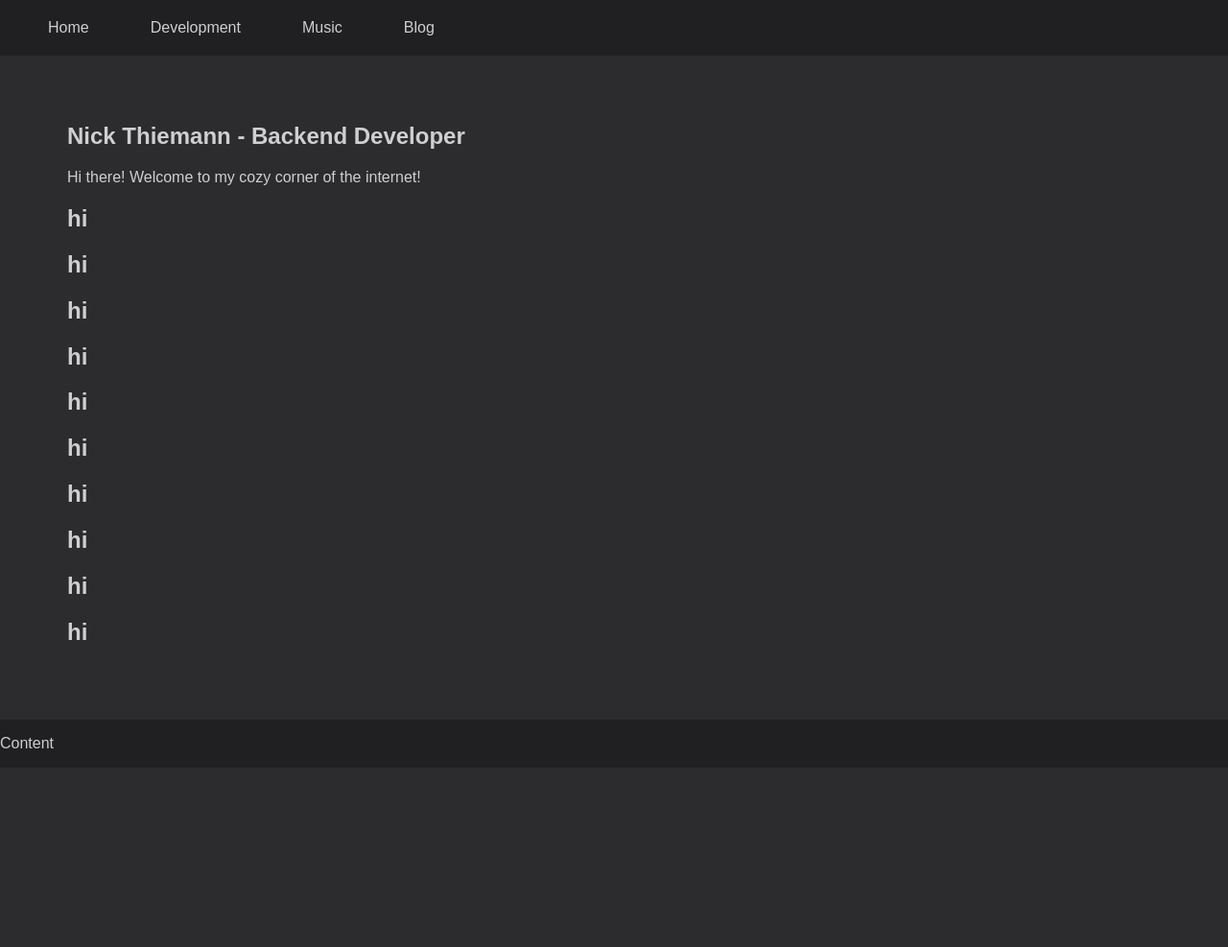
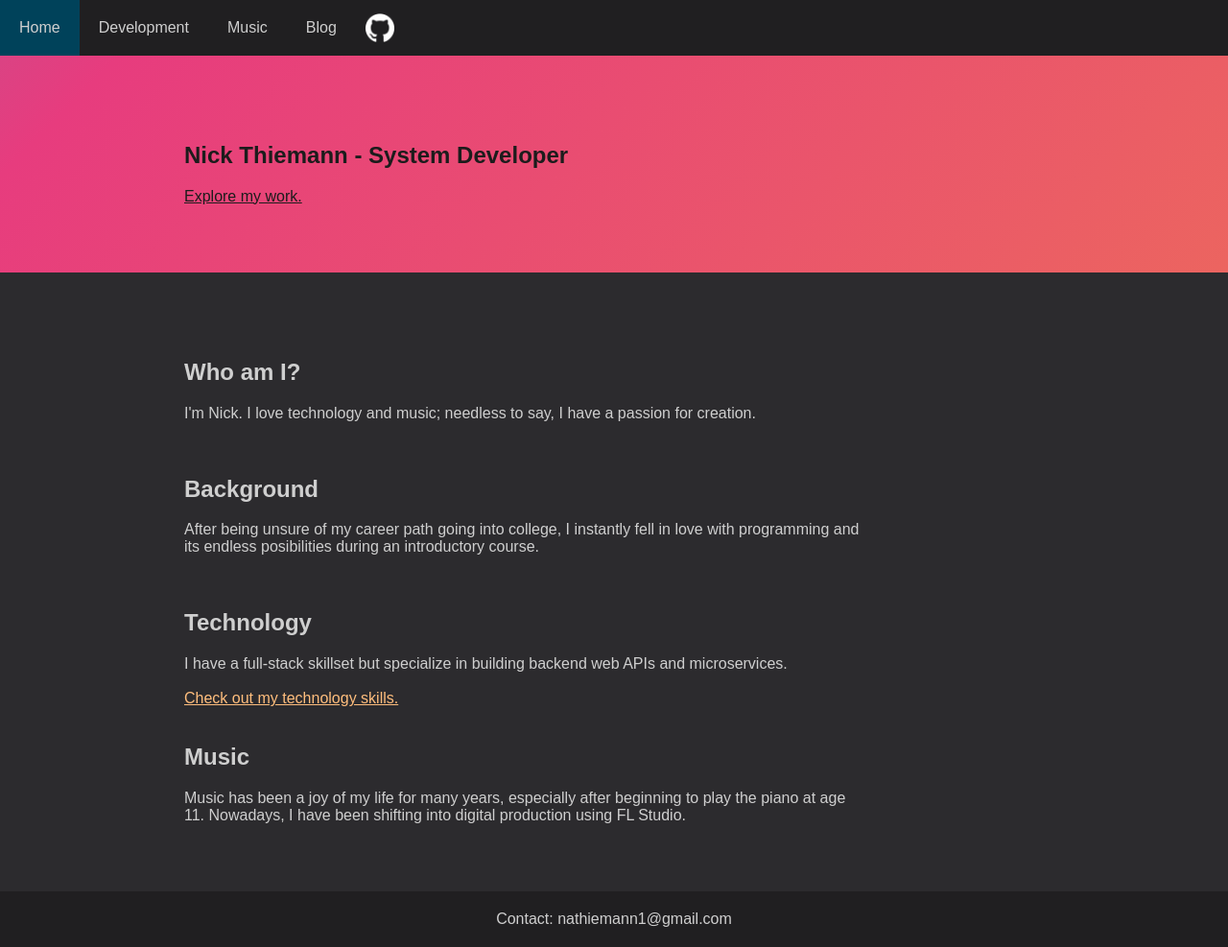
Before and after one commit to nthiemann/nthiemann.github.io, a plain HTML site: page index.html in a window 1280 px wide. Shown: the whole page at 96% size. Before the commit the page ends 800 px from the top, so only its background shows below. Drawn offline with Linux system fonts and the light colour scheme.

Commit message:
formatting fixed, github link, main section started. Other pages added.

```diff
--- a/index.html
+++ b/index.html
@@ -6,6 +6,8 @@
     <meta http-equiv="X-UA-Compatible" content="ie=edge">
     <title>NickTPortfolio</title>
     <link rel="stylesheet" href="style.css">
+	<script src="index.js" defer></script>
+
   </head>
 
   <body>
@@ -13,35 +15,62 @@
 			<nav>
 				<ul>
 					<li><a href="/home">Home</a></li>
-					<li><a href="/software">Development</a></li>
+					<li><a href="/dev">Development</a></li>
 					<li><a href="/music">Music</a></li>
 					<li><a href="/blog">Blog</a></li>
+					<li>
+						<a href = "https://github.com/nthiemann">
+							<img id="github-img" src="assets/github.png"></img>
+						</a>
+					</li>
 				</ul>
 			</nav>
 		</header>
 
+		<section class = "gradient">
+			<div class="intro-section">
+				<h1>Nick Thiemann - System Developer</h1>
+				<a href="/dev">Explore my work.</a>
+			</div>
+		</section>
+
 		<section>
-			<div class = "section-content">
-				<h1>Nick Thiemann - Backend Developer</h1>
-				<p>Hi there! Welcome to my cozy corner of the internet!</p>
-				<h1>hi</h1>
-				<h1>hi</h1>
-				<h1>hi</h1>
-				<h1>hi</h1>
-				<h1>hi</h1>
-				<h1>hi</h1>
-				<h1>hi</h1>
-				<h1>hi</h1>
-				<h1>hi</h1>
-				<h1>hi</h1>
+			<div class ="main-section">
+				<h2>Who am I?</h2>
+				<p> I'm Nick. I love technology and music; needless to say,
+					I have a passion for creation.
+				</p>
+				<br>
+				<br>
+				<h2>Background</h2>
+				<p>After being unsure of my career path going into college, I instantly
+					fell in love with programming  and its endless posibilities during
+					an introductory course.
+				</p>
+				<br>
+				<br>
+				<h2>Technology</h2>
+				<p>I have a full-stack skillset but specialize in building
+					backend web APIs and microservices.
+				</p>
+				<br>
+				<a id="tech-link" href="/dev">Check out my technology skills.</a>
+				<br>
+				<br>
+				<h2>Music</h2>
+				<p>Music has been a joy of my life for many years, especially
+					after beginning to play the piano at age 11. Nowadays,
+					I have been shifting into digital production using FL Studio.
+				</p>
+
+
 			</div>
 		</section>
 
 		<footer>
-			<p>Content</p>
+			<div>
+				<p>Contact: nathiemann1@gmail.com</p>
+			</div>
 		</footer>
-
-
-	<script src="index.js"></script>
   </body>
 </html>
--- a/style.css
+++ b/style.css
@@ -1,8 +1,14 @@
 :root {
     --off-white: rgb(207, 207, 207);
+    /*--off-white: rgb(36, 36, 36);*/
     --bar-gray: #201f21;
+    --dark-text: #1c1c1c;
 }
+* {
+    color: var(--off-white);
+    font-family: Arial, Helvetica, sans-serif;
 
+}
 body {
     background-color: #2c2b2e;
     margin:0;
@@ -14,52 +20,99 @@ header {
     top:0;
 }
 
-
 footer {
-    position: absolute;
     bottom: 0;
     width: 100%;
     background-color: var(--bar-gray);
 }
 
-p, h1, a {
-    color: var(--off-white);
-    font-family: Arial, Helvetica, sans-serif;
+
+p {
+    margin: 0;
 }
 
 nav {
-    padding-left: 20px;
-    padding-right: 20px;
+
 }
 
 nav ul {
     margin: 0;
     padding: 0;
+    overflow: hidden;
     list-style: none;
 }
 
-nav li {
-    margin: 10px;
-    padding: 10px 0;
-    padding-left: 20px;
-    padding-right: 20px;
-    display: inline-block;
+nav ul li {
+    /*display: inline-block;*/
+    float: left;
+}
+
+nav ul li a{
+    text-decoration: none;
+    text-align: center;
+    color: var(--off-white);
+    display: block;
+    padding: 20px 20px;
 
 }
 
-nav li a{
-    text-decoration: none;
+nav li a:hover {
+    background-color: #00425a;
+    /*animation-name: hover-fade;
+    animation-duration: 1s;
+    animation-timing-function: ease-in-out;*/
 }
 
-nav li a:hover {
-    color : rgb(40, 40, 194);
+footer > * {
+    padding: 20px;
+    text-align: center;
 }
 
-.section-content {
-    margin : 70px;
+.intro-section * {
+    color: var(--dark-text);
+
+}
+
+.intro-section{
+    padding: 70px;
+    padding-left: 15%;
+
+}
+
+.main-section{
+    padding: 70px;
+    padding-left: 15%;
+    padding-right: 30%;
+}
+.gradient {
+    background: linear-gradient(-45deg, #ee7752, #e73c7e, #23a6d5, #23d5ab);
+    background-size: 400% 400%;
+    animation: gradient 15s ease infinite;
+    /*height: 100vh;*/
+}
+
+#github-img {
+    max-width: 30px;
+    margin: -10px;
+}
+
+#tech-link {
+    color: rgb(255, 190, 125)
 }
 
 @keyframes hover-fade {
-    from {color: red;}
-    to {background-color: yellow;}
+    to {background-color: rgb(88, 88, 88);}
   }
+
+
+  @keyframes gradient {
+	0% {
+		background-position: 0% 50%;
+	}
+	50% {
+		background-position: 100% 50%;
+	}
+	100% {
+		background-position: 0% 50%;
+	}
+}
```
Also changed, not shown: dev.html (added, +32 -0 lines), music.html (added, +37 -0 lines), assets/github.png (added), blog.html (added).
